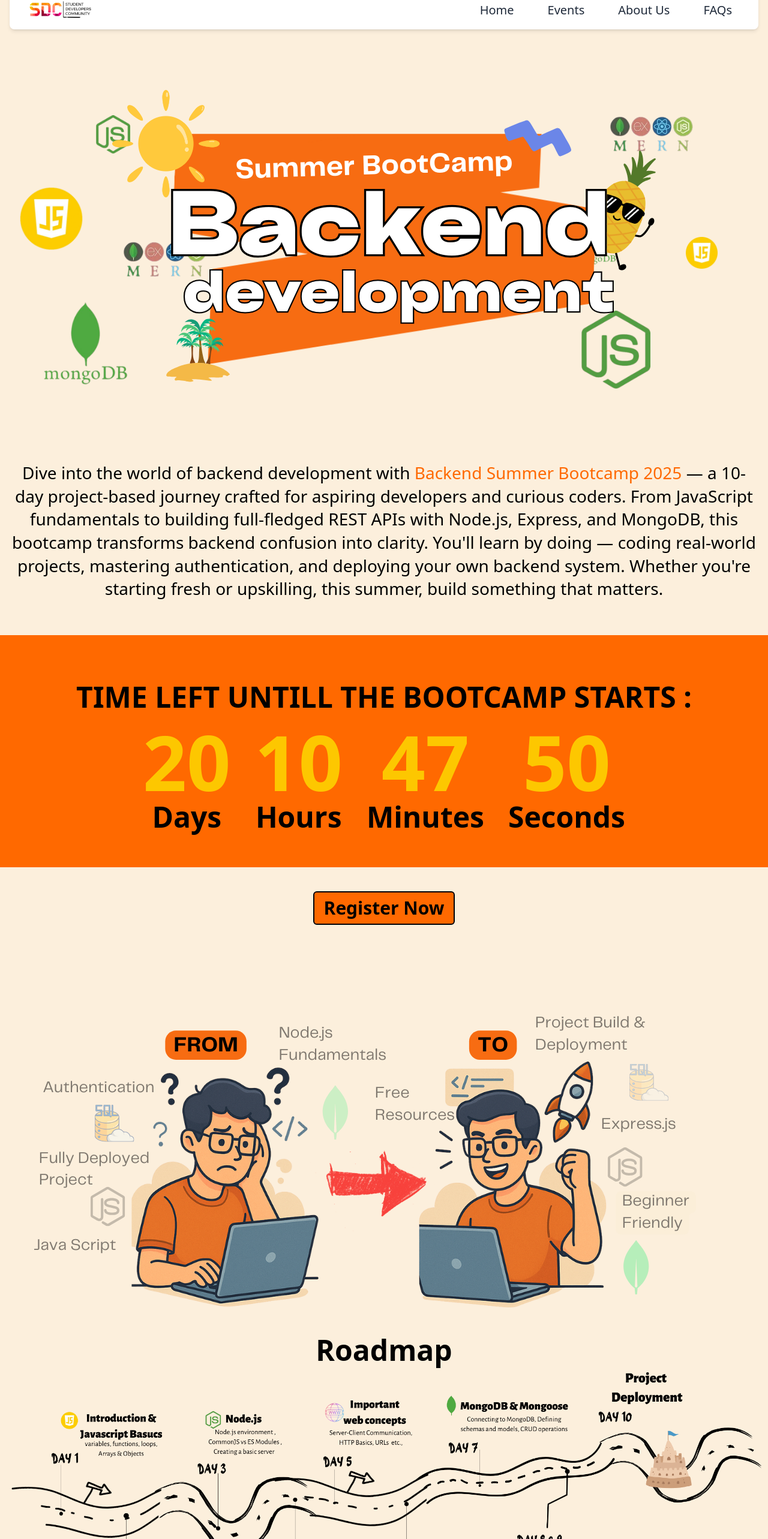
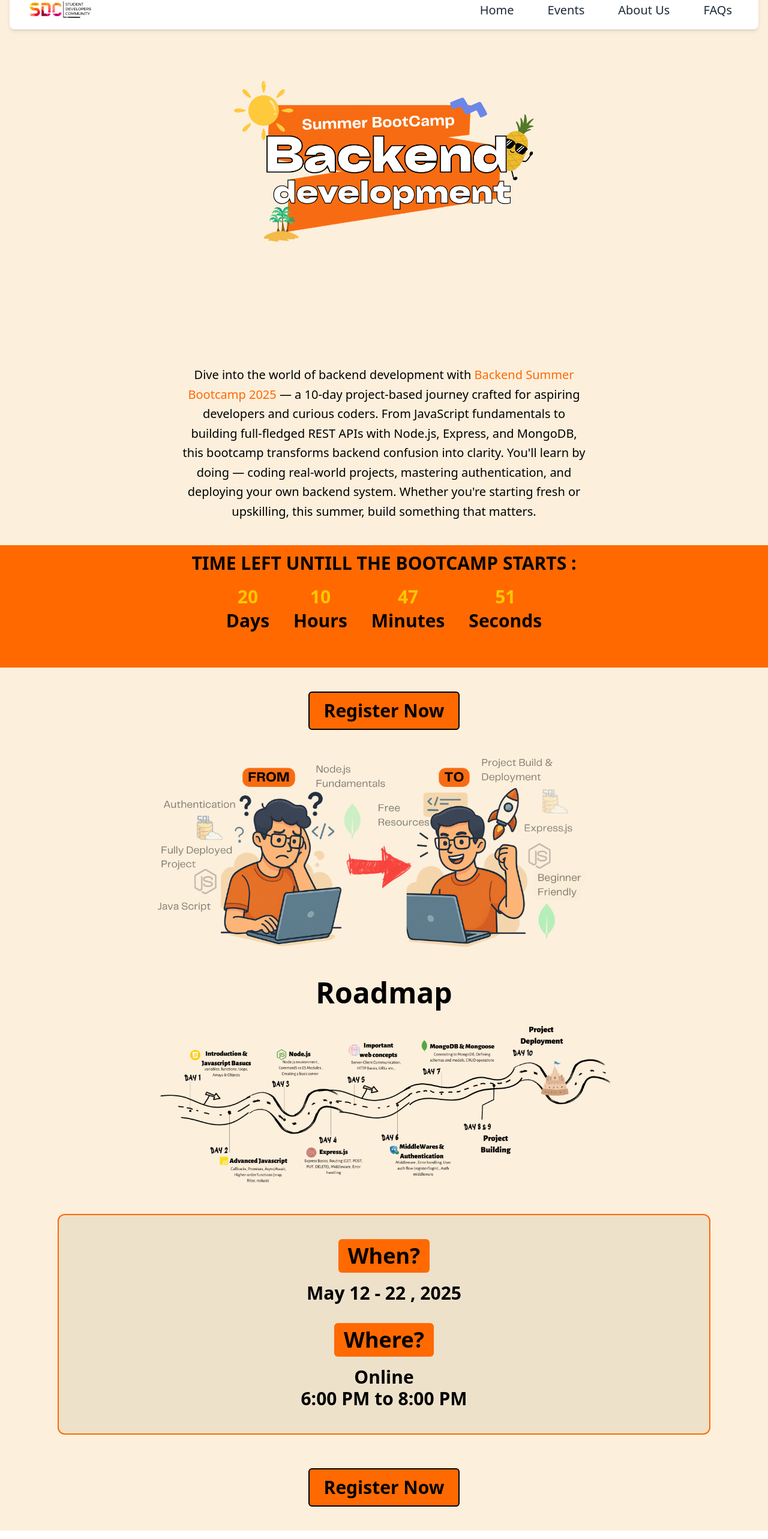
Before and after one commit to sdc-snist/sdc-web, a React (Vite) app: page /events/backend-development in a window 1280 px wide. Shown: the part 31-2597 px from the top of the page at 60% size. Built offline with nearby package versions, Linux system fonts and the light colour scheme.

Commit message:
chore: add mobile view for events

```diff
--- a/src/components/Events/BackendDevelopment.jsx
+++ b/src/components/Events/BackendDevelopment.jsx
@@ -1,114 +1,109 @@
-import React from 'react';
-import SummerbootcampHero from './SummerbootcampHero';
-import CountdownTimer from './CountdownTimer';
+import React from "react";
+import SummerbootcampHero from "./SummerbootcampHero";
+import CountdownTimer from "./CountdownTimer";
 import fromto from "../../assets/fromto.png";
 import roadmap from "../../assets/roadmap.png";
 
 const BackendDevelopment = () => {
   return (
-        <div className='min-h-screen bg-[#fcefdc] w-full flex flex-col relative'>
+    <div className="min-h-screen bg-[#fcefdc] w-full flex flex-col relative">
       <SummerbootcampHero />
 
-            <div className='flex flex-col items-center justify-center'>
-                <p className='font-hind-madurai font-light text-[28px] w-[1250px] h-[250px] leading-[138%] tracking-[0%] text-center'>
-                    Dive into the world of backend development with <span className="text-orange-500 font-light">Backend Summer Bootcamp 2025</span> — a 10-day project-based journey crafted for aspiring developers and curious coders. From JavaScript fundamentals to building full-fledged REST APIs with Node.js, Express, and MongoDB, this bootcamp transforms backend confusion into clarity. You'll learn by doing — coding real-world projects, mastering authentication, and deploying your own backend system. Whether you're starting fresh or upskilling, this summer, build something that matters.
+      {/* Description Section */}
+      <div className="flex flex-col items-center justify-center px-4">
+        <p className="font-hind-madurai font-light text-m sm:text-2xl md:text-[20px] max-w-2xl leading-relaxed text-center mt-10">
+          Dive into the world of backend development with{" "}
+          <span className="text-orange-500 font-light">
+            Backend Summer Bootcamp 2025
+          </span>{" "}
+          — a 10-day project-based journey crafted for aspiring developers and
+          curious coders. From JavaScript fundamentals to building full-fledged
+          REST APIs with Node.js, Express, and MongoDB, this bootcamp transforms
+          backend confusion into clarity. You'll learn by doing — coding
+          real-world projects, mastering authentication, and deploying your own
+          backend system. Whether you're starting fresh or upskilling, this
+          summer, build something that matters.
         </p>
       </div>
 
-            <div className='flex flex-col items-center justify-center mt-10 pb-10 bg-orange-500'>
-                <div id="timer" className="text-9xl flex items-center font-bold mt-2">
-                    <CountdownTimer targetDate={new Date('2025-05-12T00:00:00')} />
+      {/* Countdown Timer */}
+      <div className="flex flex-col items-center justify-center mt-10 pb-10 bg-orange-500">
+        <div
+          id="timer"
+          className="text-2xl sm:text-3xl md:text-3xl flex items-center font-bold mt-2 text-white"
+        >
+          <CountdownTimer targetDate={new Date("2025-05-12T00:00:00")} />
         </div>
       </div>
 
-            <div className='flex flex-col items-center justify-center mt-10 mb-25'>
+      {/* Register Button */}
+      <div className="flex flex-col items-center justify-center mt-10">
         <button
           onClick={() => {
-                        window.open("https://payments.cashfree.com/forms/backend-development-registration", "_blank");
+            window.open(
+              "https://payments.cashfree.com/forms/backend-development-registration",
+              "_blank"
+            );
           }}
-                    className='bg-orange-500 cursor-pointer font-inter text-black border-2 text-3xl font-bold py-2 px-4 rounded-md hover:bg-orange-600 hover:scale-105 transition duration-300'>
+          className="bg-orange-500 cursor-pointer font-inter text-black border-2 text-xl sm:text-2xl md:text-3xl font-bold py-3 px-6 rounded-md hover:bg-orange-600 hover:scale-105 transition duration-300"
+        >
           Register Now
         </button>
       </div>
 
-            <div className='flex flex-col items-center justify-center mt-10'>
-                <img src={fromto} alt="Backend Bootcamp Banner" />
+      {/* From-To Image */}
+      <div className="flex justify-center mt-10 px-4">
+        <img
+          src={fromto}
+          alt="Backend Bootcamp Banner"
+          className="w-full max-w-[90%] sm:max-w-3xl h-auto object-contain rounded-xl"
+        />
       </div>
 
-            <div className='flex flex-col items-center justify-center mt-10 text-5xl font-bold'>
+      {/* Roadmap Title */}
+      <div className="flex flex-col items-center justify-center mt-12 text-4xl sm:text-5xl font-bold">
         Roadmap
       </div>
 
-            <div className='flex flex-col items-center justify-center'>
-                <img src={roadmap} alt="roadmap" />
+      {/* Roadmap Image */}
+      <div className="flex justify-center mt-6 px-4">
+        <img
+          src={roadmap}
+          alt="roadmap"
+          className="w-full max-w-[90%] sm:max-w-3xl h-auto object-contain rounded-xl"
+        />
       </div>
 
-            {/* <div className="w-full bg-[#fcefdc] text-3xl py-16 px-4 flex justify-center">
-                <div className="max-w-5xl w-full grid grid-cols-2 gap-12 text-black">
-
-                    <div className="space-y-20">
-                        <div>
-                            <h2 className="font-bold text-4xl">Day 1 : JavaScript Basics</h2>
-                            <p className="mt-1">Variables (let, const)<br />Functions (regular + arrow)<br />Loops (for, while, forEach)<br />Arrays & Objects</p>
+      {/* Event Details */}
+      <div className="flex flex-col items-center justify-center mt-12 border-2 border-orange-500 bg-[#EDE1CA] mx-6 sm:mx-24 mb-10 p-6 sm:p-10 rounded-xl">
+        <div className="flex flex-col items-center">
+          <h1 className="text-3xl sm:text-4xl font-bold bg-orange-500 rounded-md px-4 py-2">
+            When?
+          </h1>
+          <p className="text-2xl sm:text-3xl font-bold mt-4">
+            May 12 - 22 , 2025
+          </p>
         </div>
-                        <div>
-                            <h2 className="font-bold text-4xl">Day 3 : Node.js</h2>
-                            <p className="mt-1">Node.js environment<br />CommonJS vs ES Modules<br />Creating a basic server</p>
-                        </div>
-                        <div>
-                            <h2 className="font-bold text-4xl">Day 5 : Web Concepts</h2>
-                            <p className="mt-1">Server-Client Communication<br />HTTPS Basics<br />& More…</p>
-                        </div>
-                        <div>
-                            <h2 className="font-bold text-4xl">Day 7 : MongoDB & Mongoose</h2>
-                            <p className="mt-1">Callbacks, Promises<br />Async/Await<br />Higher-order functions</p>
+        <div className="flex flex-col items-center mt-8">
+          <h1 className="text-3xl sm:text-4xl font-bold bg-orange-500 rounded-md px-4 py-2">
+            Where?
+          </h1>
+          <p className="text-2xl sm:text-3xl font-bold mt-4">Online</p>
+          <p className="text-2xl sm:text-3xl font-bold">6:00 PM to 8:00 PM</p>
         </div>
       </div>
 
-
-                    <div className="space-y-10">
-                        <div>
-                            <h2 className="font-bold text-4xl">Day 2 : Advanced JavaScript</h2>
-                            <p className="mt-1">Callbacks, Promises<br />Async/Await<br />Higher-order functions</p>
-                        </div>
-                        <div>
-                            <h2 className="font-bold text-4xl">Day 4 : Express.js</h2>
-                            <p className="mt-1">Express Basics<br />Routing</p>
-                        </div>
-                        <div>
-                            <h2 className="font-bold text-4xl">Day 6 : MiddleWares & Authentication</h2>
-                            <p className="mt-1">Middleware<br />Error Handling<br />User auth flow</p>
-                        </div>
-                        <div>
-                            <h2 className="font-bold text-4xl">Day 8 & 9 : Project</h2>
-                            <p className="mt-1">Project building</p>
-                        </div>
-                    </div>
-
-                    <div className="w-full ml-50 text-center text-black font-bold text-4xl">
-                        Day 10 : Project Deployment
-                    </div>
-                </div>
-            </div> */}
-
-            <div className='flex flex-col items-center justify-center mt-10 border-2 border-orange-500 bg-[#EDE1CA] ml-100 mr-100 mb-10 p-10'>
-                <div className='flex flex-col items-center'>
-                    <h1 className='text-5xl font-bold bg-orange-500 rounded-md p-2'>When ?</h1>
-                    <p className='text-3xl font-bold mt-5'>May 12 - 22 , 2025</p>
-                </div>
-                <div className='flex flex-col items-center'>
-                    <h1 className='text-5xl font-bold bg-orange-500 rounded-md p-2 mt-10'>Where ?</h1>
-                    <p className='text-3xl font-bold mt-5'>Online</p>
-                    <p className='text-3xl font-bold'>6:00 PM to 8:00 PM</p>
-                </div>
-            </div>
-
-            <div className='flex flex-col items-center justify-center mt-10 mb-25'>
+      {/* Register Button Again */}
+      <div className="flex flex-col items-center justify-center mt-4 mb-10">
         <button
           onClick={() => {
-                        window.open("https://payments.cashfree.com/forms/backend-development-registration", "_blank");
+            window.open(
+              "https://payments.cashfree.com/forms/backend-development-registration",
+              "_blank"
+            );
           }}
-                    className='bg-orange-500 cursor-pointer font-inter text-black border-2 text-3xl font-bold py-2 px-4 rounded-md hover:bg-orange-600 hover:scale-105 transition duration-300'>
+          className="bg-orange-500 cursor-pointer font-inter text-black border-2 text-xl sm:text-2xl md:text-3xl font-bold py-3 px-6 rounded-md hover:bg-orange-600 hover:scale-105 transition duration-300"
+        >
           Register Now
         </button>
       </div>
--- a/src/components/Events/CountdownTimer.jsx
+++ b/src/components/Events/CountdownTimer.jsx
@@ -1,4 +1,4 @@
-import React, { useState, useEffect } from 'react';
+import React, { useState, useEffect } from "react";
 
 const CountdownTimer = ({ targetDate }) => {
   const [timeLeft, setTimeLeft] = useState(calculateTimeLeft());
@@ -29,25 +29,25 @@ const CountdownTimer = ({ targetDate }) => {
 
   return (
     <div>
-        <div className=" text-black font-bold text-5xl py-1 px-3 rounded-full inline-block mb-4">
+      <div className=" text-black font-bold text-3xl py-1 px-3 rounded-full inline-block mb-4">
         TIME LEFT UNTILL THE BOOTCAMP STARTS :
       </div>
-        <div className="flex justify-center items-center pb-5 space-x-10 text-yellow-400 text-5 font-bold">
+      <div className="flex justify-center items-center pb-5 space-x-10 text-yellow-400 text-2 font-bold">
         <div className="text-center">
           <div>{timeLeft.days}</div>
-            <div className="text-black text-5xl mt-1">Days</div>
+          <div className="text-black text-3xl mt-1">Days</div>
         </div>
         <div className="text-center">
-            <div >{timeLeft.hours}</div>
-            <div className="text-black text-5xl mt-1">Hours</div>
+          <div>{timeLeft.hours}</div>
+          <div className="text-black text-3xl mt-1">Hours</div>
         </div>
         <div className="text-center">
           <div>{timeLeft.minutes}</div>
-            <div className="text-black text-5xl mt-1">Minutes</div>
+          <div className="text-black text-3xl mt-1">Minutes</div>
         </div>
         <div className="text-center">
           <div>{timeLeft.seconds}</div>
-            <div className="text-black text-5xl mt-1">Seconds</div>
+          <div className="text-black text-3 xl mt-1">Seconds</div>
         </div>
       </div>
     </div>
--- a/src/components/Events/SummerbootcampHero.jsx
+++ b/src/components/Events/SummerbootcampHero.jsx
@@ -1,45 +1,15 @@
 import React from "react";
-import jsLogo from "../../assets/js.png";
-import nodeLogo from "../../assets/node.png";
-import mongoLogo from "../../assets/mongo.png";
-import mernLogo from "../../assets/mern.png";
 import bannerText from "../../assets/backend-text.png";
-
 
 export default function SummerbootcampHero() {
   return (
-    <div className="min-h-screen bg-[#fcefdc] w-full flex flex-col relative">
-        <div className="w-full text-black flex flex-col items-center">
-          <img
-            src={bannerText}
-            alt="Backend Bootcamp Banner"
-            className="absolute z-10 w-[907px] h-[487px] top-[181px]"
-            />
-          <div className="absolute top-[549px] right-[196px] w-[115.27px] h-[130px]">
-            <img src={nodeLogo} alt="NodeJS" className="w-full h-full object-contain" />
-          </div>
-          <div className="absolute top-[223px] left-[160px] w-[56.75px] h-[64px]">
-            <img src={nodeLogo} alt="NodeJS2" className="w-full h-full object-contain" />
-          </div>
-          <div className="absolute top-[338px] left-[28px] w-[115px] h-[115px]">
-            <img src={jsLogo} alt="JavaScript" className="w-full h-full object-contain" />
-          </div>
-          <div className="absolute top-[423px] right-[81px] w-[59px] h-[59px]">
-            <img src={jsLogo} alt="JavaScript2" className="w-full h-full object-contain" />
-          </div>
-          <div className="absolute top-[490px] left-[33px] w-[219px] h-[219px]">
-            <img src={mongoLogo} alt="MongoDB" className="w-full h-full object-contain" />
-          </div>
-          <div className="absolute top-[381px] right-[234px] w-[109px] h-[109px]">
-            <img src={mongoLogo} alt="MongoDB2" className="w-full h-full object-contain" />
-          </div>
-          <div className="absolute top-[410px] left-[174px] w-[214px] h-[107px]">
-            <img src={mernLogo} alt="MERN stack" className="w-full h-full object-contain" />
-          </div>
-          <div className="absolute top-[201px] right-[81px] w-[214px] h-[107px]">
-            <img src={mernLogo} alt="MERN stack 2" className="w-full h-full object-contain" />
-          </div>
-        </div>
+    <div className="relative w-full h-150 bg-[#fcefdc] flex justify-center items-center overflow-hidden px-4 py-8">
+      {/* Banner Text */}
+      <img
+        src={bannerText}
+        alt="Backend Bootcamp Banner"
+        className="w-[90%] max-w-[600px] sm:max-w-[800px] md:max-w-[907px] h-auto z-10 sm:w-[60%] lg:w-[50%] xl:w-[40%]"
+      />
     </div>
   );
 }
```
Also changed, not shown: src/components/Events/Events.jsx (+11 -11 lines), src/components/Navbar.jsx (+6 -5 lines), src/components/Events/UpcomingEvents.jsx (line endings or trailing spaces). Lines whose indentation alone changed are shown as unchanged.
